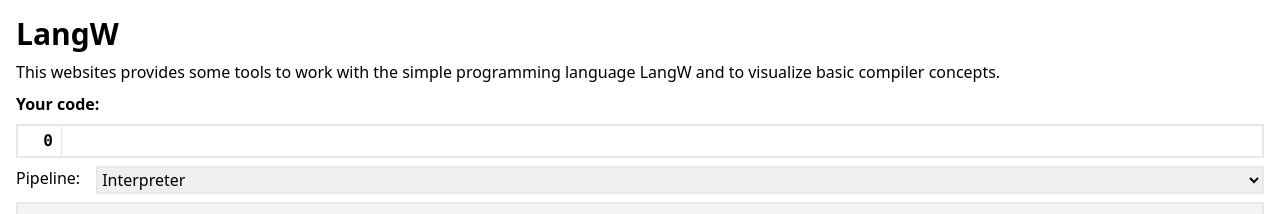
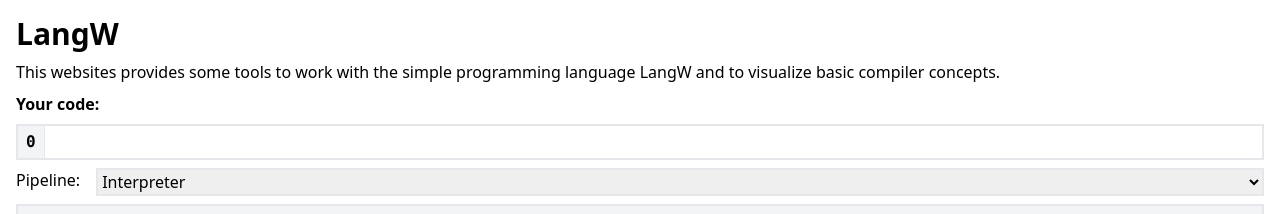
Before and after one commit to skyz1/lang-w, a React (Create React App) app: page / in a window 1280 px wide. Shown: the top 214 px of the page. Built offline with nearby package versions, Linux system fonts and the light colour scheme.

Commit message:
Make line numbers not scroll

```diff
--- a/src/components/InputComponent.tsx
+++ b/src/components/InputComponent.tsx
@@ -23,17 +23,25 @@ function InputComponent(props: { code: string, pipeline: string, tokens: Array<T
 
     return <>
         <p className='mt-4 font-bold'>Your code:</p>
-        <div className='border-x-2 border-t-2 h-fit relative overflow-y-auto'>
-            <div className='h-fit w-fit min-w-full z-0 relative'>
-                <div className='h-fit w-full font-mono resize-none z-10 relative'>
-                    {coloredLines.map((line, i, arr) => <div key={i} className={"flex flex-row leading-[30px] border-b-2"}>
-                            <span className='pr-2 w-11 font-bold border-r mr-1 text-right flex-shrink-0'>{i}</span>
-                            <>{line.map(subline => <span className={subline.color}>{subline.text}</span>)}</>
-                        </div>
-                    )}
+        <div className='border-2 h-fit w-full relative font-mono flex flex-row'>
+            <div className='border-r relative bg-gray-100'>
+                {coloredLines.map((line, i, arr) =>
+                    <div key={i} className={"leading-8 font-bold text-right px-2"}>{i}</div>
+                )}
+            </div>
+            <div className='w-full z-0 relative overflow-y-auto'>
+                <div className='h-fit w-fit min-w-full z-0 relative'>
+                    <div className='h-fit w-fullresize-none z-10 relative'>
+                        {coloredLines.map((line, i, arr) =>
+                            <div key={i} className={"leading-8 px-2"}>
+                                <>{line.map(subline => <span className={subline.color}>{subline.text}</span>)}</>
+                                <br></br>
+                            </div>
+                        )}
+                    </div>
+                    <textarea className='text-transparent h-full w-full caret-black resize-none absolute bg-transparent px-2 leading-8 overflow-y-hidden absolute top-0 outline-0 z-50 selection:text-tranparent selection:bg-blue-700/25'
+                        onChange={e => props.inputChanged(e.target.value, props.pipeline)} value={props.code} spellCheck={false} wrap="off" autoCapitalize='off' autoComplete='off' autoCorrect='off'></textarea>
                 </div>
-                <textarea className='text-transparent h-full w-full caret-black font-mono resize-none absolute bg-transparent pl-12 leading-[32px] overflow-y-hidden absolute top-0 outline-0 z-50 selection:text-tranparent selection:bg-blue-700/25'
-                    onChange={e => props.inputChanged(e.target.value, props.pipeline)} value={props.code} spellCheck={false} wrap="off" autoCapitalize='off' autoComplete='off' autoCorrect='off'></textarea>
             </div>
         </div>
         <div className='flex flex-row'>
```
